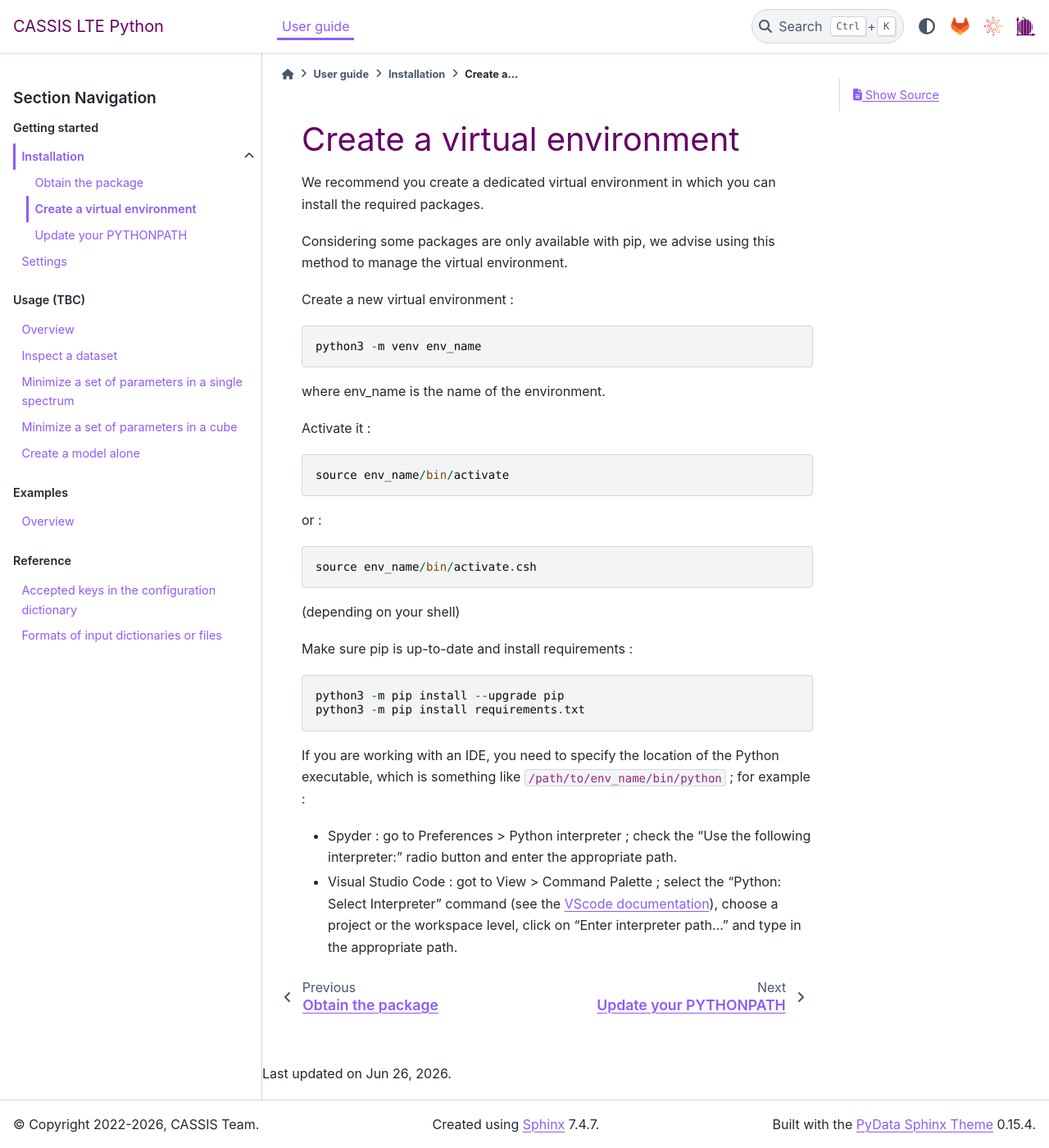
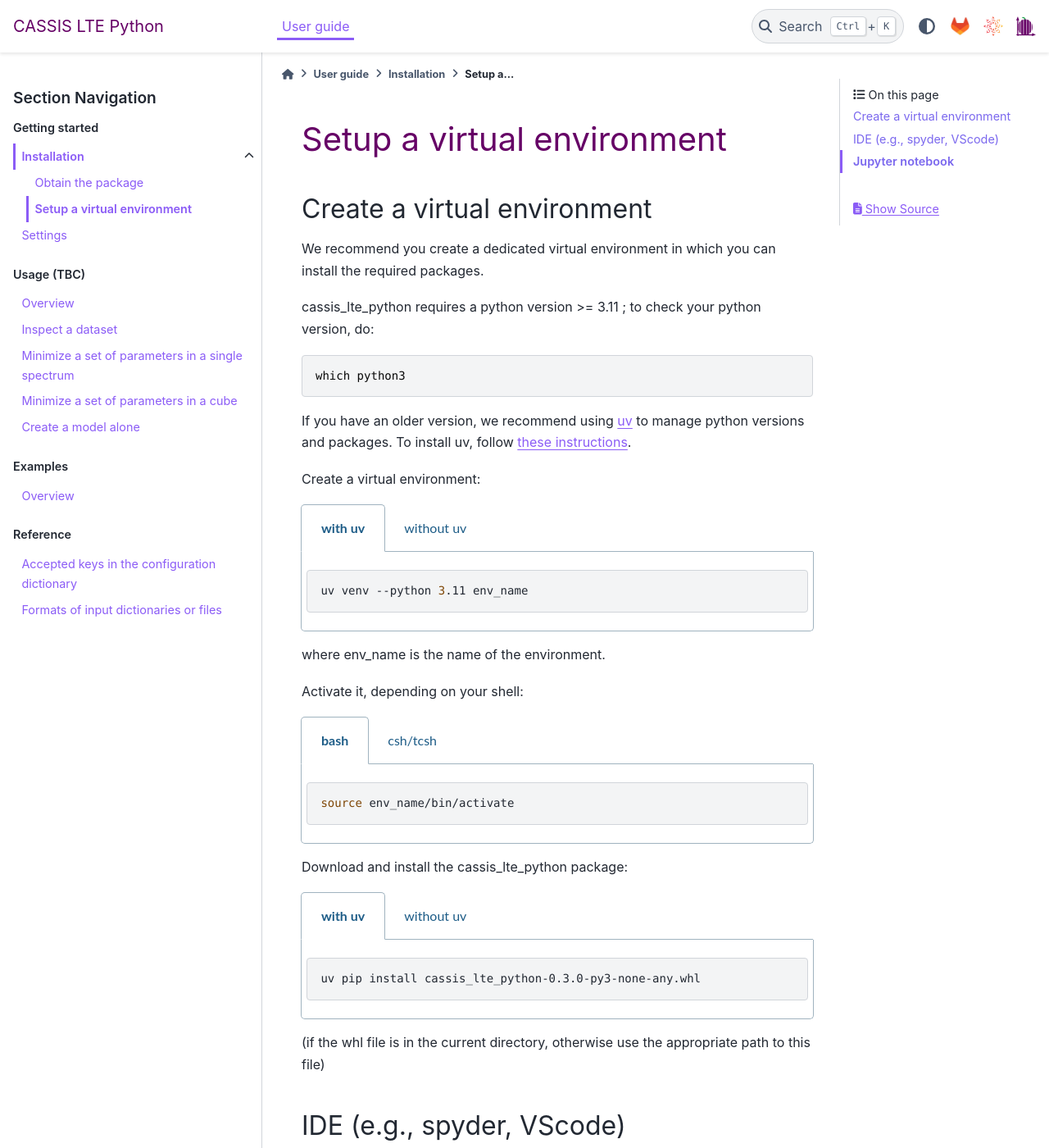
Before and after one commit to sandrine-bottinelli/cassis-lte-python, a Sphinx documentation site: the page built from docs/source/user_guide/installation/virtual_env.rst, in a window 1280 px wide and 1400 px high. Shown: the whole window at 82% size. Built offline with Sphinx 7.4.7 and the PyData theme 0.15.4, drawn with Linux system fonts in a browser that asks for light colours; pages that are not in the unit, such as notebooks, are missing from menus; some of the changed text lies outside the part shown.

Commit message:
Updated project and docs.

```diff
--- a/docs/source/conf.py
+++ b/docs/source/conf.py
@@ -104,9 +104,12 @@ extensions = [
     # 'sphinx.ext.autosummary',
     'autoapi.extension',
     'sphinx_design',  # For cards and grids
+    'sphinx_tabs.tabs',
     # 'sphinx_rtd_theme',
     # 'sphinx.ext.napoleon',  # if you use Google/NumPy style docstrings
 ]
+
+sphinx_tabs_disable_tab_closing = True
 
 # autoapi settings
 
--- a/docs/source/user_guide/installation/index.rst
+++ b/docs/source/user_guide/installation/index.rst
@@ -6,4 +6,3 @@ Installation
 
     get_package
     virtual_env
-    python_path
--- a/docs/source/user_guide/installation/virtual_env.rst
+++ b/docs/source/user_guide/installation/virtual_env.rst
@@ -1,31 +1,63 @@
+Setup a virtual environment
+-----------------------------
+
 Create a virtual environment
------------------------------
+^^^^^^^^^^^^^^^^^^^^^^^^^^^^^^^^^^^^^^
 
 We recommend you create a dedicated virtual environment in which you can install the required packages.
 
-Considering some packages are only available with pip, we advise using this method to manage the virtual environment.
+cassis_lte_python requires a python version >= 3.11 ; to check your python version, do: ::
 
-Create a new virtual environment : ::
+   which python3
 
-    python3 -m venv env_name
+If you have an older version, we recommend using
+`uv <https://docs.astral.sh/uv/>`_
+to manage python versions and packages. To install uv, follow
+`these instructions <https://docs.astral.sh/uv/getting-started/installation/>`_.
+
+Create a virtual environment:
+
+.. tabs::
+
+   .. code-tab:: bash with uv
+
+       uv venv --python 3.11 env_name
+
+   .. code-tab:: bash without uv
+
+       python3 -m venv env_name
 
 where env_name is the name of the environment.
 
-Activate it : ::
+Activate it, depending on your shell:
 
-    source env_name/bin/activate
+.. tabs::
+
+   .. code-tab:: bash bash
+
+       source env_name/bin/activate
+
+   .. code-tab:: tcsh csh/tcsh
+
+       source env_name/bin/activate.csh
 
 
-or : ::
+Download and install the cassis_lte_python package:
 
-    source env_name/bin/activate.csh
+.. tabs::
 
-(depending on your shell)
+   .. code-tab:: bash with uv
 
-Make sure pip is up-to-date and install requirements : ::
+       uv pip install cassis_lte_python-0.3.0-py3-none-any.whl
 
-    python3 -m pip install --upgrade pip
-    python3 -m pip install requirements.txt
+   .. code-tab:: bash without uv
+
+       python3 -m pip install cassis_lte_python-0.3.0-py3-none-any.whl
+
+(if the whl file is in the current directory, otherwise use the appropriate path to this file)
+
+IDE (e.g., spyder, VScode)
+^^^^^^^^^^^^^^^^^^^^^^^^^^
 
 If you are working with an IDE, you need to specify the location of the
 Python executable, which is something like ``/path/to/env_name/bin/python`` ; for example :
@@ -36,3 +68,8 @@ Python executable, which is something like ``/path/to/env_name/bin/python`` ; fo
 * Visual Studio Code : got to View > Command Palette ; select the "Python: Select Interpreter" command (see the
   `VScode documentation <https://code.visualstudio.com/docs/python/environments#_working-with-python-interpreters>`_),
   choose a project or the workspace level, click on "Enter interpreter path..." and type in the appropriate path.
+
+Jupyter notebook
+^^^^^^^^^^^^^^^^
+
+Start jupyter notebook from within your virtual environment.
--- a/pyproject.toml
+++ b/pyproject.toml
@@ -138,6 +138,8 @@ dependencies = [
     "snowballstemmer==2.2.0",
     "soupsieve==2.6",
     "spectral-cube==0.6.5",
+    "sphinx-autoapi==3.8.0",
+    "sphinx-design==0.7.0",
     "stack-data==0.6.3",
     "standard-imghdr==3.10.14",
     "tabulate==0.9.0",
@@ -181,3 +183,6 @@ dev = [
 where = ["./"]
 include = ["cassis_lte_python"]
 exclude = ["docs", "logs", "sb", "tests"]
+
+[tool.setuptools.package-data]
+cassis_lte_python = ["settings_defaults.ini"]
```
Also changed, not shown: docs/source/user_guide/settings.rst (+29 -2 lines), 2 other files.
